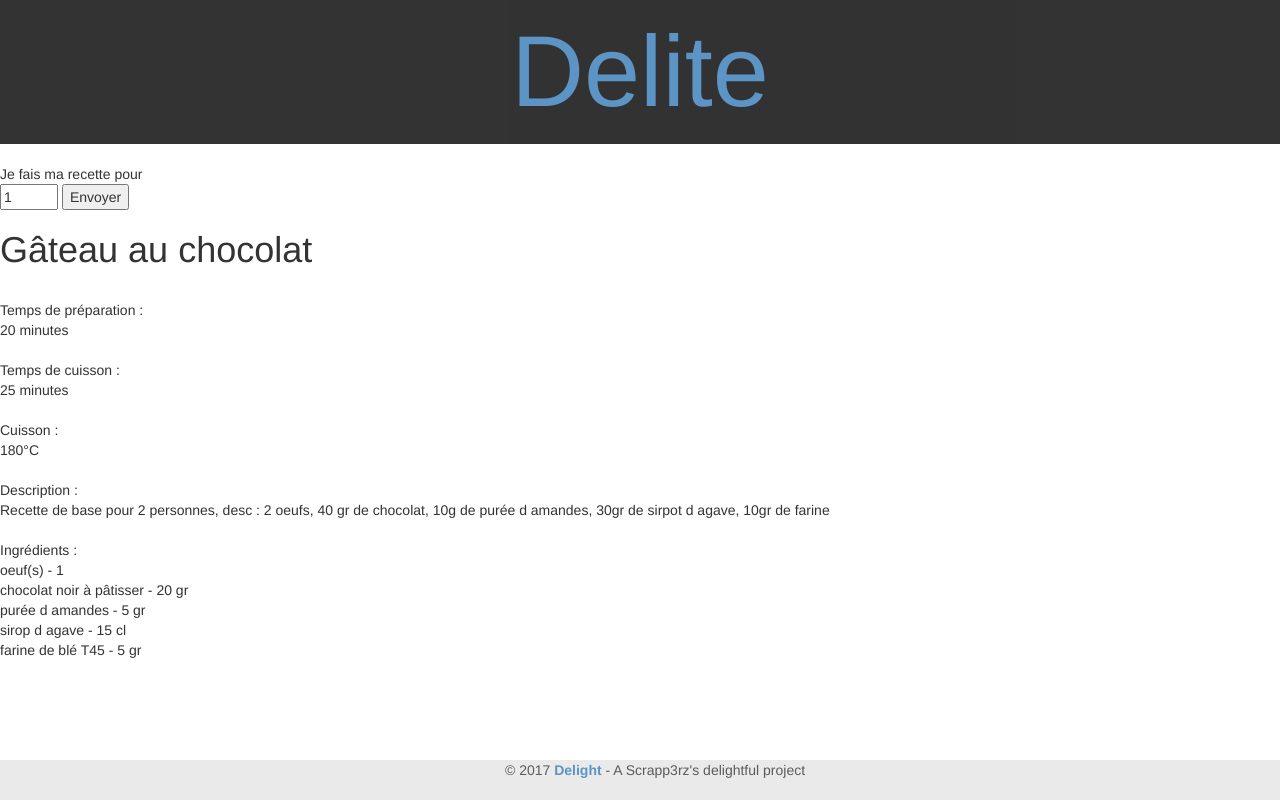
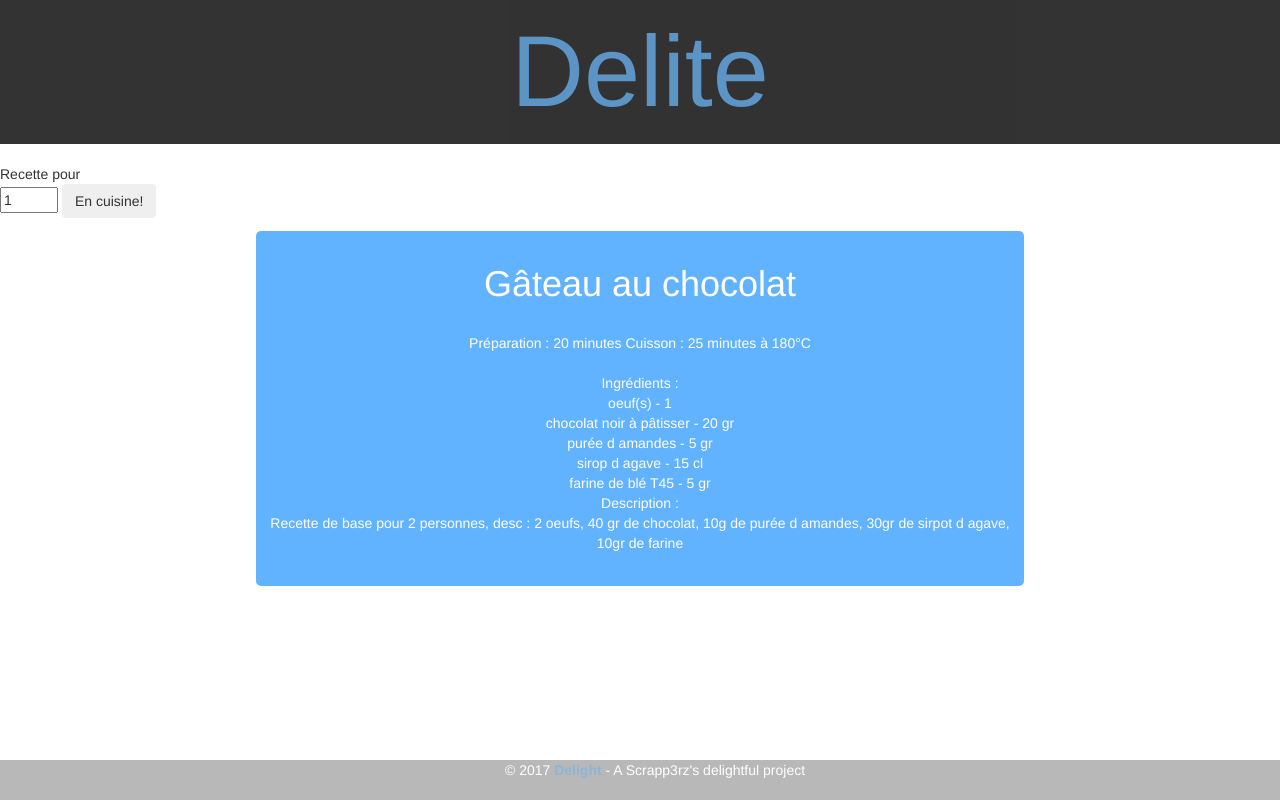
Before and after one commit to scrapp3rz/Delite, a PHP site: page /pageRecette.php in a window 1280 px wide. Run offline with PHP 8.4, Linux system fonts and the light colour scheme; data comes from the database, SQL or seed files in the repository.

Commit message:
css recette 1

```diff
--- a/assets/css/style.css
+++ b/assets/css/style.css
@@ -5,8 +5,16 @@ html {
   margin: 0;
   padding: 0;
 
+}
+
+#menucentre {
+  height: 100%;
+  width: 100%;
+  margin: 0;
+  padding: 0;
 
 }
+
 
 ul {
 	list-style-type: none;
@@ -71,8 +79,8 @@ html body .container-fluid.body-content {
 
 .footer {
 	height: 5%;
-    background: #E5E5E5;
-    background-color: #E5E5E5;
+    background: #808080;
+    background-color: #808080;
     opacity: 0.8;
     position: fixed;
     left: 0; right: 0; bottom: 0;
@@ -444,6 +452,36 @@ html body .container-fluid.body-content {
 }
 
 
+/* page Recette ============================== */
+
+.div-couleur0 {
+    background: #1F93FF;
+    border-radius: 1px;
+    transition: all 0.2s;
+	text-align: center;
+	color: #fff;
+	padding: 1% 1% 1% 1%;
+	margin-left: 20%;
+	margin-right: 20%;
+	margin-top: 1%;
+	margin-bottom: 1%;
+	font-size: 1em;
+	text-decoration: none;
+	opacity: 0.7;
+	border-radius: 5px;
+
+}
+
+
+
+
+
+
+
+
+
+
+
 /* titre de l'accueil color =================== */
 .titreheader {
     transition: all 0.2s;
--- a/pageRecette.php
+++ b/pageRecette.php
@@ -17,49 +17,42 @@ $data = recipeFor2b($id_recette,$numberToSubmit);
 //  var_dump ($numberToSubmit);
 ?>
 
-Je fais ma recette pour
 
+ <div class="modifquantite">
+Recette pour
 
 <form method="GET">
-    <p>
-<input type="number" name="numberToSubmit" value="<?php echo $numberToSubmit; ?>" min="1" max="30">
-<input type="submit"  value="Envoyer">
+<input type="number" name="numberToSubmit" value="<?php echo $numberToSubmit; ?>" min="1" max="50">
+<button type="submit" class="btn btn-outline-secondary">En cuisine!</button>
 <input type="hidden" name="id_recette" value="<?php echo $id_recette; ?>">
 
-    </p>
-</form>
+        </form>
+    </div>
 
 
 
 
 
+<div class="div-couleur0" >
 
 
+   <p class="titrerecette">
+
+  <h1> <?php echo $data[0]['nomrecette'];    ?> </h1>
+</p> <br>
+
+<div class="recettePrepareTime">
+    Préparation :
+    <?php  echo $data[0]['preparation'];  ?> minutes
 
 
-<div class="recetteTitle">
+    Cuisson :
+    <?php  echo $data[0]['cuisson'];  ?> minutes  à
 
-  <h1> <?php echo $data[0]['nomrecette'];    ?> </h1>
-</div> <br>
-<div class="recettePrepareTime">
-    Temps de préparation : <br>
-    <?php  echo $data[0]['preparation'];  ?> minutes
-</div> <br>
 
-<div class="recetteCookingTime">
-    Temps de cuisson :  <br>
-    <?php  echo $data[0]['cuisson'];  ?> minutes
-</div> <br>
-
-<div class="recetteDesc">
-    Cuisson : <br>
     <?php echo   $data[0]['temperature'];  ?>
 </div> <br>
 
-<div class="recetteConsigne">
-    Description : <br>
-    <?php  echo  $data[0]['description'];  ?>
-    </div> <br>
 
 <div class="recetteIngredient">
     Ingrédients : <br>
@@ -67,7 +60,17 @@ Je fais ma recette pour
 foreach ($data as $key => $values) {
     echo $values['nomingredient'].' - '.$values['newQuantite'].' '.$values['type_mesure'].'<br>'."\n";
 }
+
+
+
 ?>
+
+<div class="recetteConsigne">
+    Description : <br>
+    <?php  echo  $data[0]['description'];  ?>
+    </div> <br>
+
+
     </div>
 
 
```
Also changed, not shown: pageAccueil.php (+0 -10 lines).
